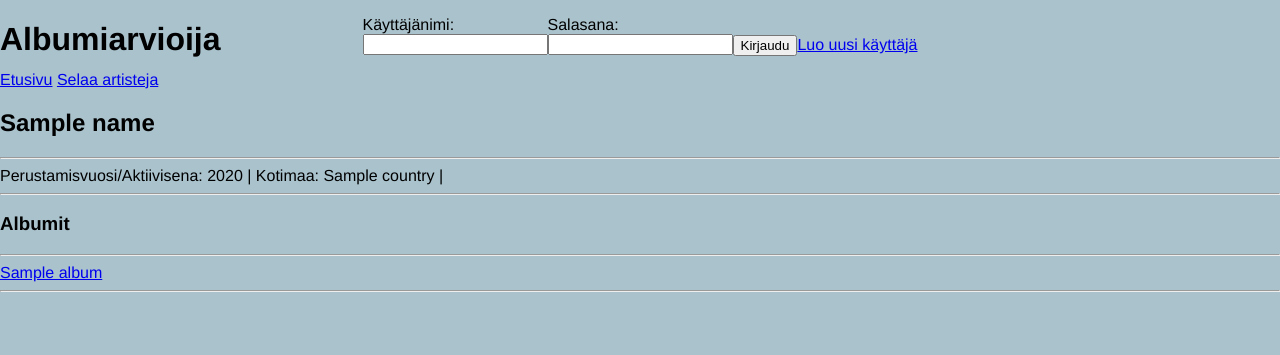
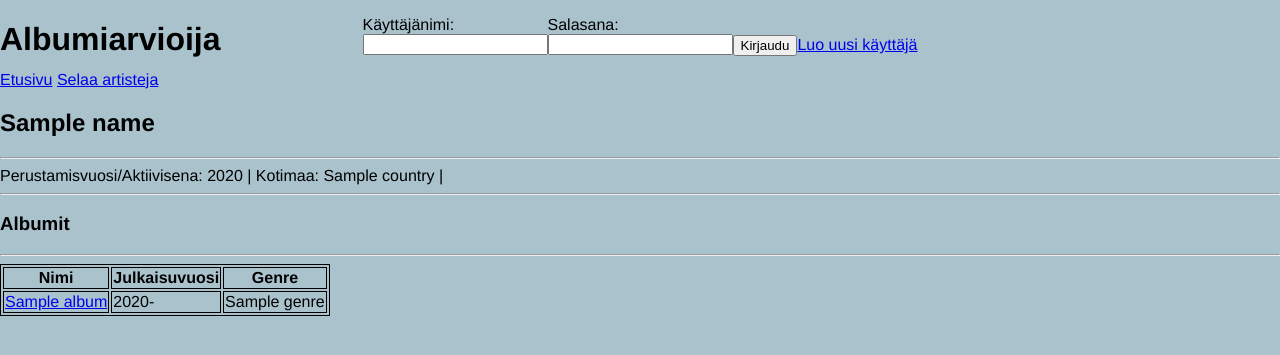
Before and after one commit to fialco/albumiarvioija, a Flask app: template templates/artist.html in a window 1280 px wide. Shown: the top 355 px of the page. Run offline with Flask 3, Linux system fonts and the light colour scheme; the template is opened without the code that fills it: most values are stand-ins (such as "Sample title", 1, 10 or a date in 2020).

Commit message:
Change artist and album lists to tables

```diff
--- a/artists.py
+++ b/artists.py
@@ -2,11 +2,11 @@ from sqlalchemy.sql import text
 from db import db
 
 def all_artists():
-    sql = "SELECT id, name FROM artists ORDER BY name"
+    sql = "SELECT id, name, country, year FROM artists ORDER BY name"
     return db.session.execute(text(sql)).fetchall()
 
 def all_albums_from_artist(artist_id):
-    sql = """SELECT id, name, artist_id FROM albums
+    sql = """SELECT id, name, artist_id, year, genre FROM albums
              WHERE artist_id=:artist_id ORDER BY name"""
     return db.session.execute(text(sql), {"artist_id": artist_id}).fetchall()
 
--- a/static/main.css
+++ b/static/main.css
@@ -16,3 +16,7 @@ body {
     margin-top: 20px;
 
 }
+
+table, th, td {
+  border:1px solid black;
+}
--- a/templates/artist.html
+++ b/templates/artist.html
@@ -9,11 +9,24 @@ Kotimaa: {{ country }} |
 <hr>
 <a href="/artists/{{ id }}/add_album">Lisää uusi albumi</a>
 {% endif %}
+
 <hr>
 <h3>Albumit</h3>
 <hr>
-{% for album in albums %}
-<a href="/albums/{{ album.id }}">{{ album.name }}</a>
-<hr>
-{% endfor %}
+
+<table>
+    <tr>
+        <th>Nimi</th>
+        <th>Julkaisuvuosi</th>
+        <th>Genre</th>
+    </tr>
+    {% for album in albums %}
+    <tr>
+        <td><a href="/albums/{{ album.id }}">{{ album.name }}</a></td>
+        <td>{{ album.year }}-</td>
+        <td>{{ album.genre }}</td>
+    </tr>
+    {% endfor %}
+</table>
+
 {% endblock %}
```
Also changed, not shown: templates/browse.html (+17 -4 lines).
